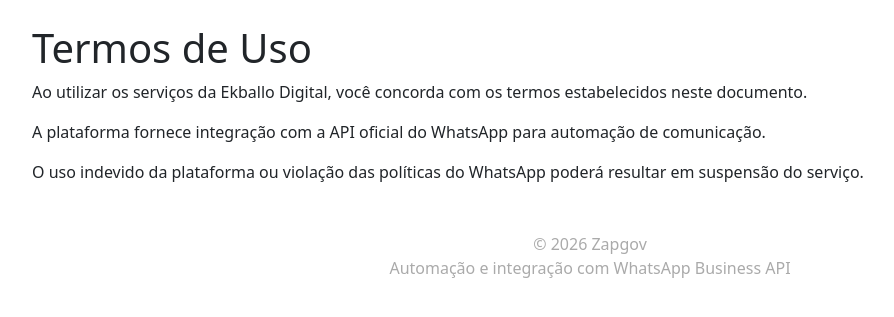
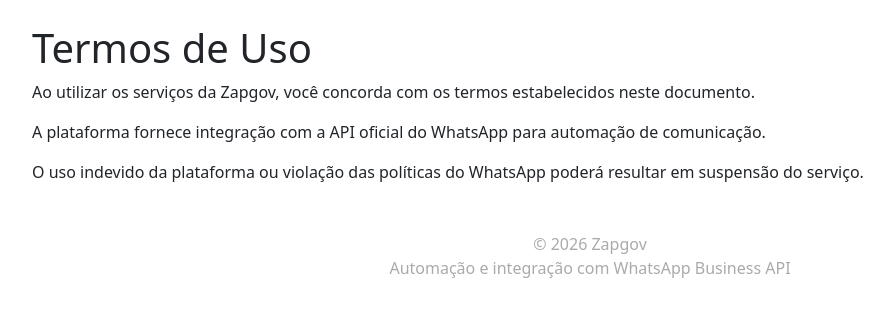
Before and after one commit to ekballodigital-svg/ekballodigital, a Flask app: page /terms in a window 1280 px wide. Shown: the part 68-385 px from the top of the page, without its empty margins (50-944 px from the left). Run offline with Flask 3, Linux system fonts and the light colour scheme.

Commit message:
Update terms.html

```diff
--- a/templates/terms.html
+++ b/templates/terms.html
@@ -5,7 +5,7 @@
 <h1>Termos de Uso</h1>
 
 <p>
-Ao utilizar os serviços da Ekballo Digital, você concorda com os termos estabelecidos neste documento.
+Ao utilizar os serviços da Zapgov, você concorda com os termos estabelecidos neste documento.
 </p>
 
 <p>
```
